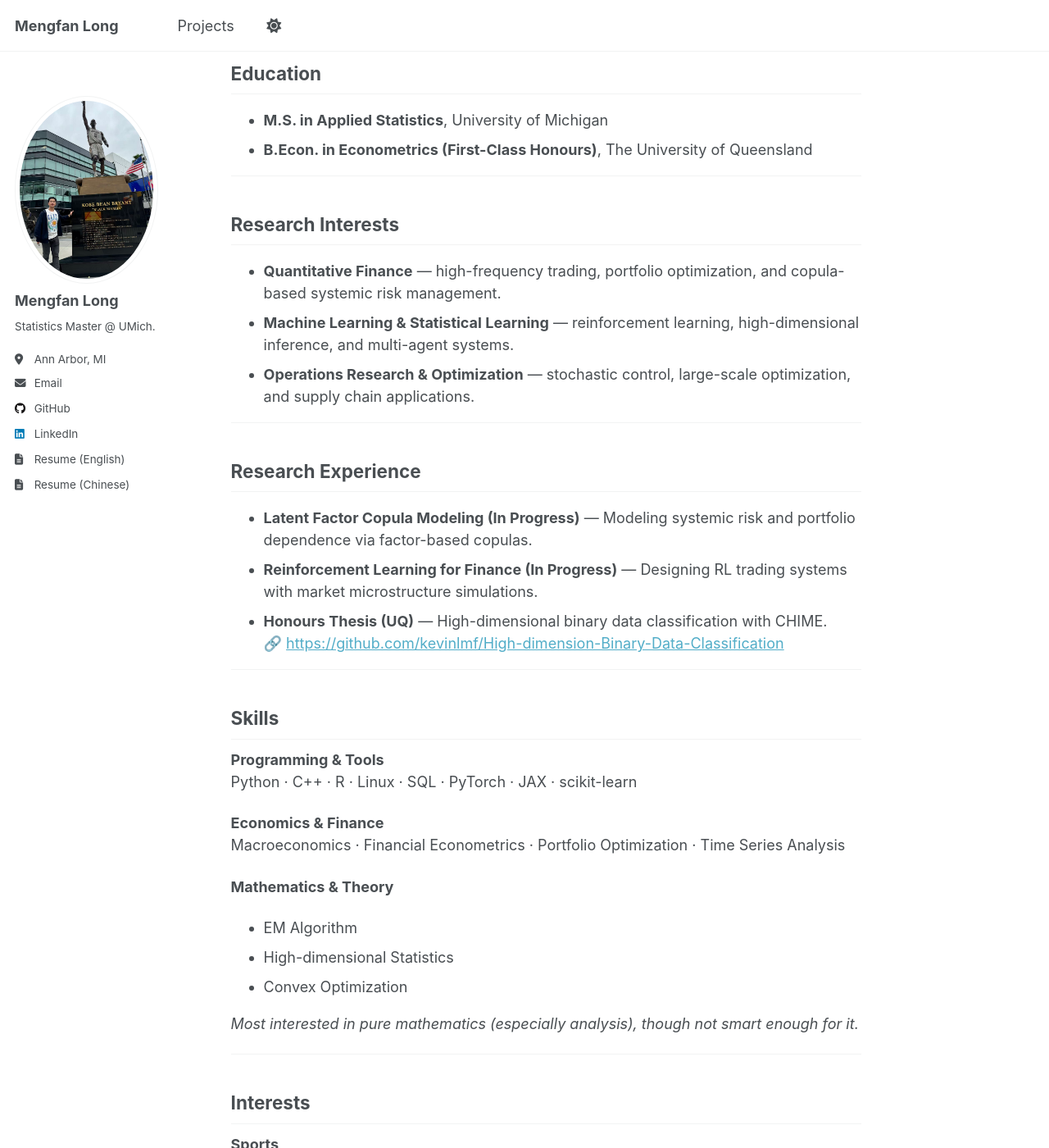
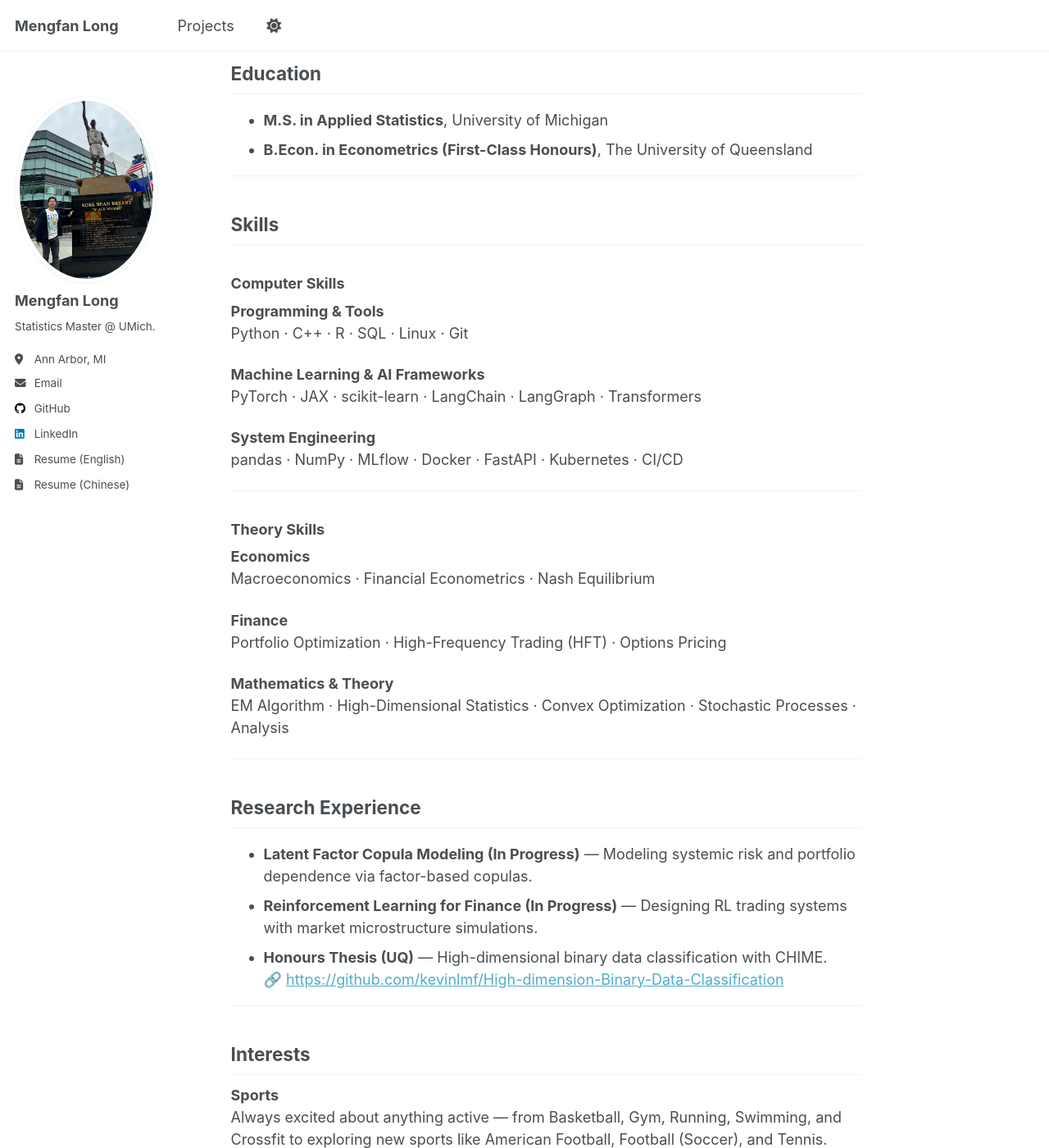
Before and after one commit to kevinlmf/kevinlmf.github.io, a Jekyll site: the page built from index.md, in a window 1280 px wide and 1400 px high, scrolled down 216 px. Shown: the whole window at 82% size. Built offline with Jekyll 4.4.1, drawn with Linux system fonts in a browser that asks for light colours; a script that is not in the unit is left out; some of the changed text lies outside the part shown.

Commit message:
Revise skills and research experience in index.md
Updated skills and research experience sections, added computer skills and theory skills.

```diff
--- a/index.md
+++ b/index.md
@@ -6,7 +6,7 @@ author: Mengfan Long
 author_profile: true
 ---
 
-Hi, I’m **Mengfan Long**, currently pursuing my **M.S. in Applied Statistics** at the *University of Michigan*.  I enjoy bridging **mathematical modeling** with **computational implementation** to address real-world challenges, particularly in **finance**, **operations research** and **sports**.
+Hi, I’m **Mengfan Long**, currently pursuing my **M.S. in Applied Statistics** at the *University of Michigan*.  I enjoy bridging **mathematical modeling** with **computational implementation** to address real-world challenges, particularly in **finance**, **operations** and **sports**.
 
 ---
 
@@ -15,11 +15,31 @@ Hi, I’m **Mengfan Long**, currently pursuing my **M.S. in Applied Statistics**
 - **B.Econ. in Econometrics (First-Class Honours)**, The University of Queensland
 
 ---
+## Skills
 
-## Research Interests
-- **Quantitative Finance** — high-frequency trading, portfolio optimization, and copula-based systemic risk management.
-- **Machine Learning & Statistical Learning** — reinforcement learning, high-dimensional inference, and multi-agent systems.
-- **Operations Research & Optimization** — stochastic control, large-scale optimization, and supply chain applications.
+### Computer Skills
+
+**Programming & Tools**
+Python · C++ · R · SQL · Linux · Git
+
+**Machine Learning & AI Frameworks**
+PyTorch · JAX · scikit-learn · LangChain · LangGraph · Transformers
+
+**System Engineering**
+pandas · NumPy · MLflow · Docker · FastAPI · Kubernetes · CI/CD
+
+---
+
+### Theory Skills
+
+**Economics**
+Macroeconomics · Financial Econometrics · Nash Equilibrium
+
+**Finance**
+Portfolio Optimization · High-Frequency Trading (HFT) · Options Pricing
+
+**Mathematics & Theory**
+EM Algorithm · High-Dimensional Statistics · Convex Optimization · Stochastic Processes · Analysis
 
 ---
 ## Research Experience
@@ -27,23 +47,6 @@ Hi, I’m **Mengfan Long**, currently pursuing my **M.S. in Applied Statistics**
 - **Reinforcement Learning for Finance (In Progress)** — Designing RL trading systems with market microstructure simulations.
 - **Honours Thesis (UQ)** — High-dimensional binary data classification with CHIME.
   🔗 <https://github.com/kevinlmf/High-dimension-Binary-Data-Classification>
-
----
-
-## Skills
-
-**Programming & Tools**
-Python · C++ · R · Linux · SQL · PyTorch · JAX · scikit-learn
-
-**Economics & Finance**
-Macroeconomics · Financial Econometrics · Portfolio Optimization · Time Series Analysis
-
-**Mathematics & Theory**
-- EM Algorithm
-- High-dimensional Statistics
-- Convex Optimization
-
-*Most interested in pure mathematics (especially analysis), though not smart enough for it.*
 
 ---
 
```
